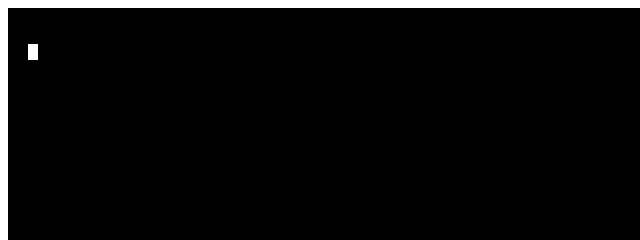
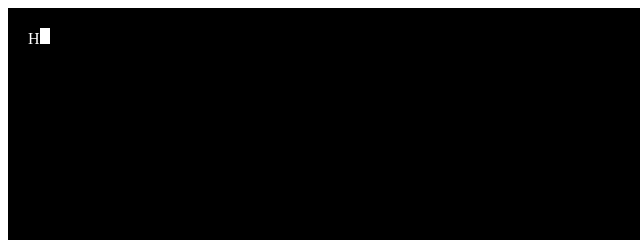
Before and after one commit to JSimoni42/jsimoni42.github.io, a Gatsby site: page / in a window 1280 px wide. Shown: the top 240 px of the page, 0-640 px from the left. Built offline with nearby package versions, Linux system fonts and the light colour scheme; Gatsby itself is replaced by a stand-in of ours.

Commit message:
Start typing, kinda

```diff
--- /dev/null
+++ b/src/components/CursorRow.tsx
@@ -0,0 +1,64 @@
+import React, { FC, HTMLAttributes, useState, useEffect } from "react";
+import styled, { keyframes } from "styled-components";
+
+interface Props extends HTMLAttributes<HTMLDivElement> {
+  text: string;
+  startTyping: boolean;
+}
+
+export const CursorRow: FC<Props> = ({
+  text,
+  startTyping,
+  className = '',
+}) => {
+  const [ typedText, setTypedText ] = useState("");
+  const [ currentTypedIndex, setCurrentTypedIndex ] = useState(0);
+  const [ typingIntervalId, setTypingIntervalId ] = useState(-1);
+
+  useEffect(() => {
+    if (startTyping && typedText === "") {
+      const intervalId = window.setInterval(() => {
+        setTypedText(typedText + text[currentTypedIndex]);
+        setCurrentTypedIndex(currentTypedIndex + 1);
+      }, 1000);
+
+      setTypingIntervalId(intervalId);
+    }
+  }, [ startTyping ]);
+
+  useEffect(() => {
+    if (currentTypedIndex >= text.length) {
+      clearInterval(typingIntervalId);
+    }
+  }, [ currentTypedIndex ])
+
+  return (
+    <Row className={ className }>
+      { typedText }
+      <Cursor />
+    </Row>
+  );
+};
+
+const Row = styled.div`
+  height: 1em;
+  color: white;
+`;
+
+const Blinking = keyframes`
+  from {
+    background-color: white;
+  }
+
+  to {
+    background-color: black;
+  }
+`;
+
+const Cursor = styled.div`
+  display: inline-block;
+  background-color: white;
+  height: 1em;
+  width: 10px;
+  animation: ${Blinking} 1s linear infinite;
+`;
--- a/src/pages/index.tsx
+++ b/src/pages/index.tsx
@@ -3,41 +3,17 @@ import React, { FC } from "react"
 import styled, { keyframes } from "styled-components";
 import { PageWrapper } from "../components/page-wrapper";
 import { PageFrame } from "../components/page-frame";
+import { CursorRow } from "../components/CursorRow";
 
 const IndexPage: FC = () => {
   return (
     <PageWrapper>
       <TerminalScreenFrame>
-        <CursorRow />
-        <CursorRow>
-          <Cursor />
-        </CursorRow>
+        <CursorRow text={ 'Hello, my name is Jim and Bob. Some call me JimBob' } startTyping={ true } />
       </TerminalScreenFrame>
     </PageWrapper>
   )
 };
-
-const CursorRow = styled.div`
-  height: 1em;
-`;
-
-const Blinking = keyframes`
-  from {
-    background-color: white;
-  }
-
-  to {
-    background-color: black;
-  }
-`;
-
-const Cursor = styled.div`
-  display: inline-block;
-  background-color: white;
-  height: 1em;
-  width: 10px;
-  animation: ${Blinking} 1s linear infinite;
-`;
 
 const TerminalScreenFrame = styled(PageFrame)`
   background-color: black;
--- a/tsconfig.json
+++ b/tsconfig.json
@@ -1,4 +1,8 @@
 {
+  "exclude": [
+    "node_modules/**",
+  ],
+
   "compilerOptions": {
     /* Visit https://aka.ms/tsconfig.json to read more about this file */
 
```
